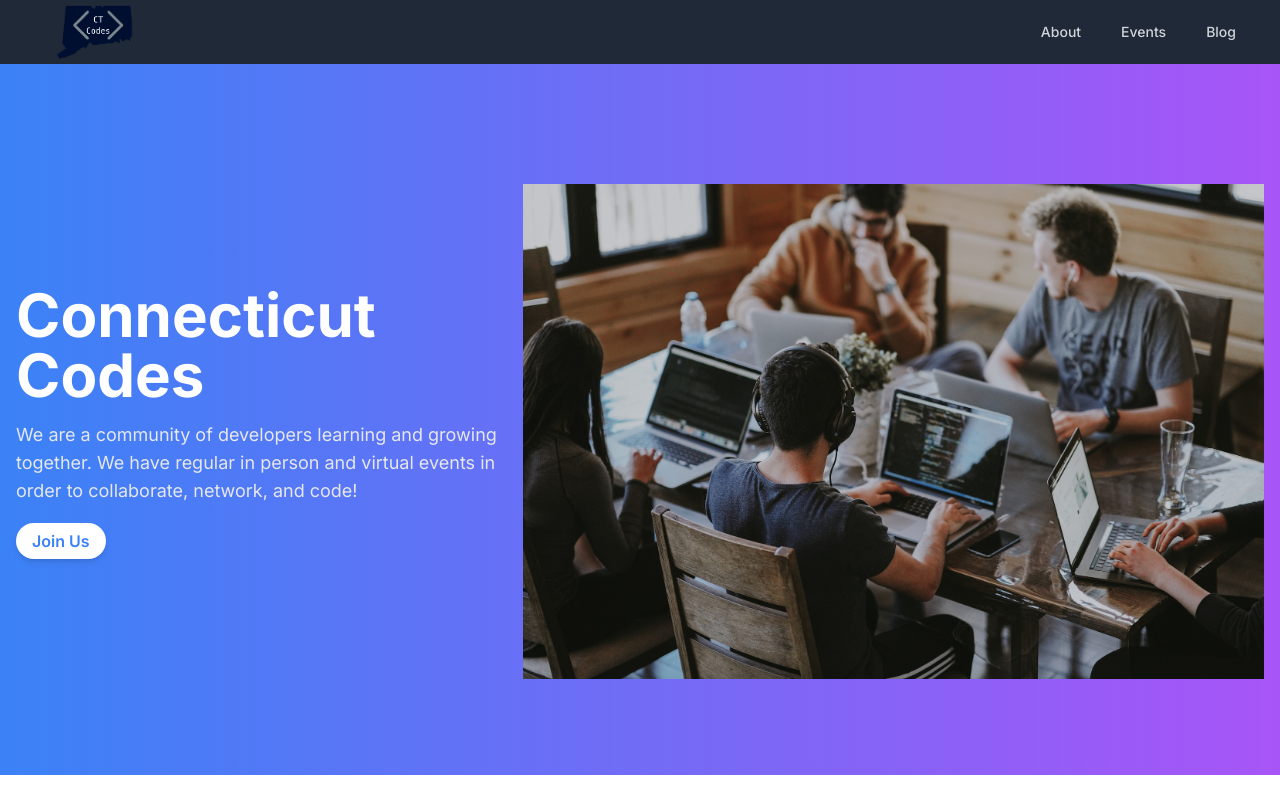
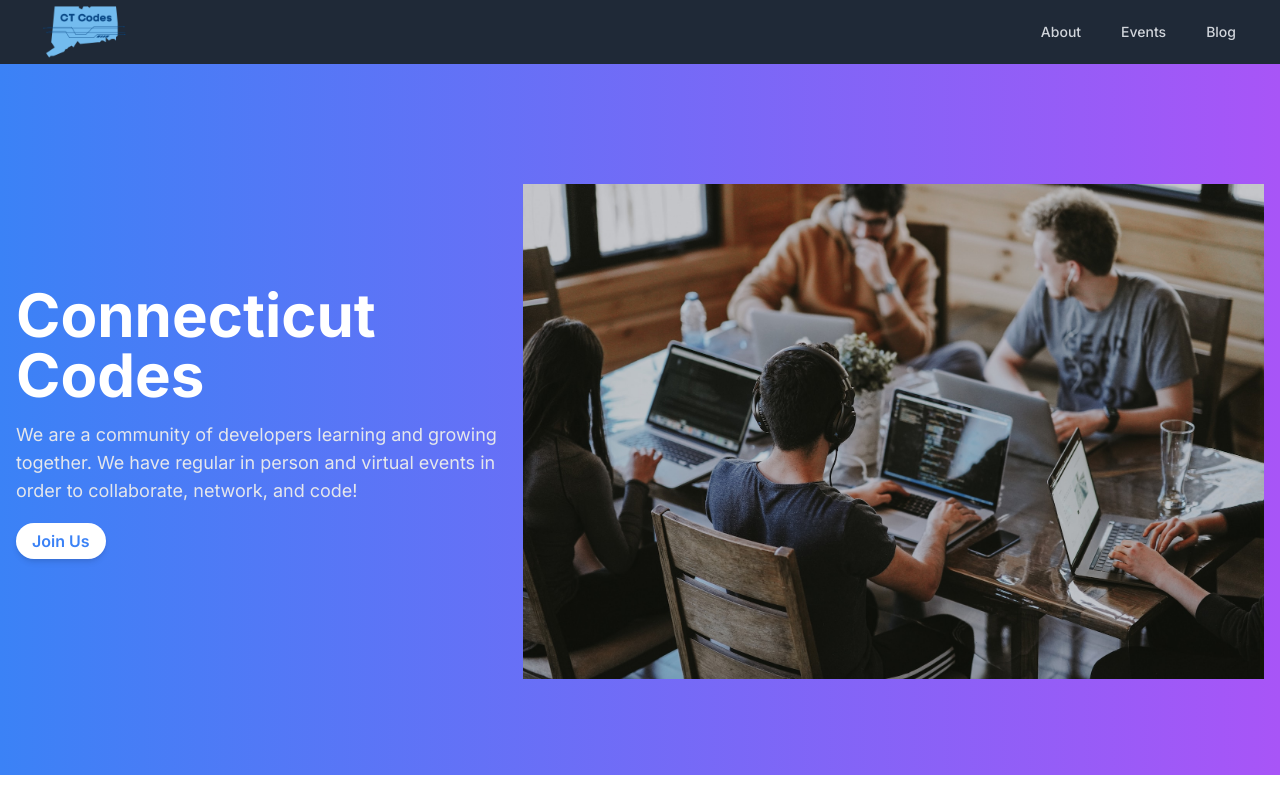
Before and after one commit to connecticut-codes/connecticutcodes.com, a Next.js app: page / in a window 1280 px wide. Shown: the top 800 px of the page. Built offline with nearby package versions, Linux system fonts and the light colour scheme.

Commit message:
added better logo

```diff
--- a/app/components/Navbar.tsx
+++ b/app/components/Navbar.tsx
@@ -2,7 +2,7 @@
 import Link from 'next/link';
 
 import React, { useState } from 'react';
-import Logo from '../assets/images/CT Codes.png'
+import Logo from '../assets/images/4.png'
 import Image from 'next/image';
 const Navbar = () => {
   const [isOpen, setIsOpen] = useState(false);
@@ -22,7 +22,7 @@ const Navbar = () => {
           {/* Logo */}
           <div className="flex-shrink-0 flex items-center" >
             {/* Replace 'Logo' with your actual logo */}
-            <Link href='/' className="text-white font-bold text-lg"><Image alt='site logo' width={125} height={125} src={Logo}/></Link>
+            <Link href='/' className="text-white font-bold text-lg"><Image alt='site logo' width={100} height={100} src={Logo}/></Link>
           </div>
 
           {/* Menu button for mobile */}
```
Also changed, not shown: app/assets/images/4.png (added).
